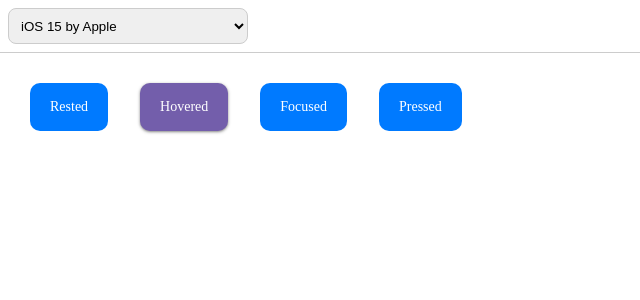
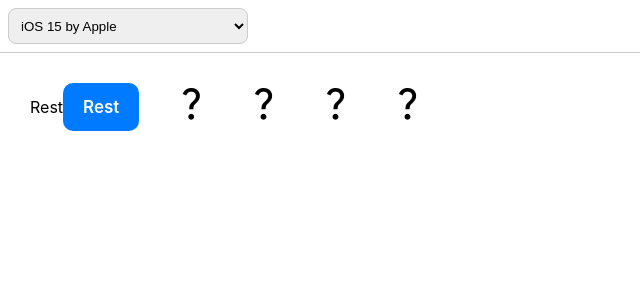
Before and after one commit to rodrigojcmello/kiskadee, a React (Vite) app in the folder packages/react/: page / in a window 1280 px wide. Shown: the top 300 px of the page, without its empty margins (0-640 px from the left). Built offline with nearby package versions, Linux system fonts and the light colour scheme.

Commit message:
feat: start button documentation

```diff
--- a/packages/react/index.html
+++ b/packages/react/index.html
@@ -4,7 +4,8 @@
     <meta charset="UTF-8" />
     <link rel="icon" type="image/svg+xml" href="/src/favicon.svg" />
     <meta name="viewport" content="width=device-width, initial-scale=1.0" />
-    <title>Vite App</title>
+    <title>Kiskadee</title>
+    <link rel="stylesheet" href="https://fonts.googleapis.com/css2?family=Material+Symbols+Outlined:opsz,wght,FILL,GRAD@20..48,100..700,0..1,-50..200" />
   </head>
   <body>
     <div id="root"></div>
--- a/packages/react/src/App.tsx
+++ b/packages/react/src/App.tsx
@@ -1,20 +1,14 @@
-/* eslint-disable @typescript-eslint/no-empty-function */
 import type { FC } from 'react';
 import { Bar } from './site/components/Bar/Bar';
-import { Button } from './components/Button/Button';
 import { theme } from './themes/theme';
 import { KiskadeeProvider } from './context';
+import { ButtonDocument } from './site/documentation/Button/ButtonDocumentation';
 
 export const App: FC = () => {
   return (
     <KiskadeeProvider theme={theme}>
       <Bar />
-      <div style={{ padding: '30px', display: 'flex', gap: 32 }}>
-        <Button text="Rested" onClick={(): void => {}} />
-        <Button text="Hovered" hover onClick={(): void => {}} />
-        <Button text="Focused" onClick={(): void => {}} />
-        <Button text="Pressed" onClick={(): void => {}} />
-      </div>
+      <ButtonDocument />
     </KiskadeeProvider>
   );
 };
--- a/packages/react/src/index.css
+++ b/packages/react/src/index.css
@@ -1,13 +1,18 @@
 body {
   margin: 0;
-  font-family: -apple-system, BlinkMacSystemFont, 'Segoe UI', 'Roboto', 'Oxygen',
-    'Ubuntu', 'Cantarell', 'Fira Sans', 'Droid Sans', 'Helvetica Neue',
+  font-family: -apple-system, BlinkMacSystemFont, "Segoe UI", "Roboto", "Oxygen",
+    "Ubuntu", "Cantarell", "Fira Sans", "Droid Sans", "Helvetica Neue",
     sans-serif;
   -webkit-font-smoothing: antialiased;
   -moz-osx-font-smoothing: grayscale;
 }
 
 code {
-  font-family: source-code-pro, Menlo, Monaco, Consolas, 'Courier New',
+  font-family: source-code-pro, Menlo, Monaco, Consolas, "Courier New",
     monospace;
 }
+
+.material-symbols-outlined {
+  font-variation-settings: "FILL" 0, "wght" 400, "GRAD" 0, "opsz" 48;
+  font-size: 40px;
+}
--- /dev/null
+++ b/packages/react/src/site/documentation/Button/ButtonDocumentation.tsx
@@ -0,0 +1,51 @@
+/* eslint-disable @typescript-eslint/no-empty-function */
+import type { FC } from 'react';
+import { useContext } from 'react';
+import { Button } from '../../../components/Button/Button';
+import { KiskadeeContext } from '../../../context';
+
+export const ButtonDocument: FC = () => {
+  const [theme] = useContext(KiskadeeContext);
+  const { button } = theme.component;
+
+  return (
+    <div style={{ padding: '30px', display: 'flex', gap: 32 }}>
+      <div>
+        <span>Rest</span>
+        <Button text="Rest" onClick={(): void => {}} />
+      </div>
+
+      <div>
+        {button?.container?.hover ? (
+          <Button text="Hover" hover onClick={(): void => {}} />
+        ) : (
+          <span className="material-symbols-outlined">question_mark</span>
+        )}
+      </div>
+
+      <div>
+        {button?.container?.focused ? (
+          <Button text="Focused" onClick={(): void => {}} />
+        ) : (
+          <span className="material-symbols-outlined">question_mark</span>
+        )}
+      </div>
+
+      <div>
+        {button?.container?.pressed ? (
+          <Button text="Pressed" onClick={(): void => {}} />
+        ) : (
+          <span className="material-symbols-outlined">question_mark</span>
+        )}
+      </div>
+
+      <div>
+        {button?.container?.visited ? (
+          <Button text="Visited" onClick={(): void => {}} />
+        ) : (
+          <span className="material-symbols-outlined">question_mark</span>
+        )}
+      </div>
+    </div>
+  );
+};
--- a/packages/react/src/themes/ios/theme.ts
+++ b/packages/react/src/themes/ios/theme.ts
@@ -10,24 +10,16 @@ export const iosTheme: KiskadeeSchema = {
           border: 'none',
           borderRadius: '10px',
         },
-        hover: {
-          backgroundColor: '#735EAB',
-          boxShadow:
-            '0px 1px 2px rgba(0, 0, 0, 0.3), 0px 1px 3px 1px rgba(0, 0, 0, 0.15)',
-        },
       },
       text: {
         rest: {
-          fontSize: '0.875rem',
+          fontSize: '1.0625rem', // 17px
           color: '#FFFFFF',
           height: '22px',
           lineHeight: '22px',
-          fontWeight: 500,
-          fontFamily: 'SF Pro',
+          fontWeight: 600,
+          fontFamily: 'SF Pro Text',
           fontStyle: 'normal',
-        },
-        hover: {
-          color: '#FFFFFF',
         },
       },
     },
```
Also changed, not shown: packages/react/src/components/Button/Button.types.ts (+18 -7 lines).
